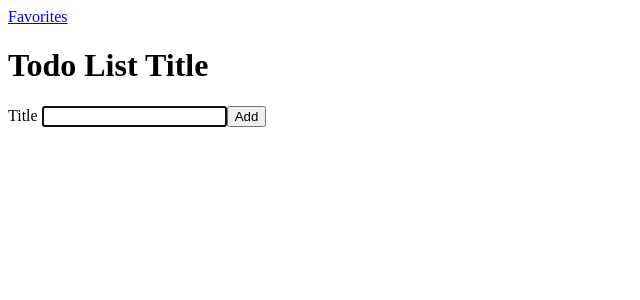
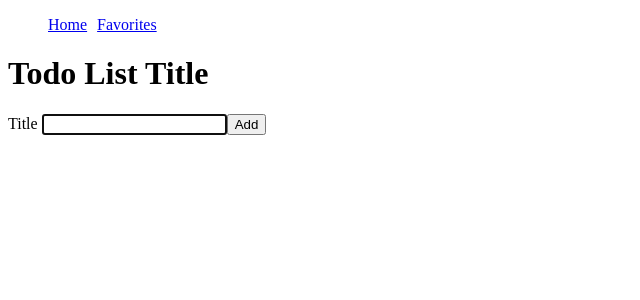
Before and after one commit to Code-the-Dream-School/alpaca-albatross-practicum-team3-back, a React (Create React App) app: page / in a window 1280 px wide. Shown: the top 300 px of the page, without its empty margins (0-640 px from the left). Built offline with nearby package versions, Linux system fonts and the light colour scheme; the HTML template or start-up script is replaced by a standard one.

Commit message:
Working Header

```diff
--- a/src/App.js
+++ b/src/App.js
@@ -2,6 +2,7 @@ import React, {useEffect, useState} from 'react';
 import TodoList from './TodoList';
 import { BrowserRouter, Routes, Route, Link } from 'react-router-dom';
 import FavoritesPage from './FavePage/FavoritesPage';
+import Header from './Header';
 
 
 // Function to preserve list upon refresh. Works with local storage.
@@ -27,7 +28,7 @@ function App() {
         {/* home */}
           <Route path="/" element={
   <>
-            <Link to="/favorites" type="button">Favorites</Link>
+            <Header />
             <h1>Todo List Title</h1>
             <TodoList useSemiPersistentState={useSemiPersistentState}/>
   </>
@@ -37,7 +38,7 @@ function App() {
         {/* FavePage */}
           <Route path="/Favorites" element={
   <>
-            <Link to="/" type="button">Home</Link>
+            <Header />
             <h1>Favorites</h1>
             <FavoritesPage useSemiPersistentState={useSemiPersistentState} />
   </>
--- a/src/FavePage/FavoritesPage.js
+++ b/src/FavePage/FavoritesPage.js
@@ -4,23 +4,24 @@ import AddTodoLabel from "../AddTodoLabel";
 
 
 
-const FavoritesPage = ({ useSemiPersistentState, todoList, handleTitleChange, todoTitle, handleAddTodo  }) => {
+const FavoritesPage = ({ useSemiPersistentState, todoList, handleTitleChange, todoTitle, handleAddTodo, addTodo, setFaveList }) => {
 
-  const [faveList, setFaveList] = useSemiPersistentState();
+
   const [starStatus, setStarStatus] = useState([]);
 
 
     //this function receives the todo.id and key and populates them into faveList
 
-    const handleStar = (e) => {
-      let starList = [...starStatus];
-      if (e.target.starStatus) {
-        starList = [...starStatus, e.target.value];
-      } else {
-        starList.filter(starStatus.indexOf(e.target.value), 1);
-      }
-      setStarStatus(starList);
-      };
+
+    // const handleStar = (e) => {
+    //   let starList = [...starStatus];
+    //   if (e.target.starStatus) {
+    //     starList = [...starStatus, e.target.value];
+    //   } else {
+    //     starList.filter(starStatus.indexOf(e.target.value), 1);
+    //   }
+    //   setStarStatus(starList);
+    //   };
 
     // tapping Star button removes todo from list.
 
@@ -31,7 +32,9 @@ const FavoritesPage = ({ useSemiPersistentState, todoList, handleTitleChange, to
     };
 
   return (
-     <>
+
+    // Testing with AddTodoLabel Component
+    <>
       <form onSubmit={handleAddTodo}>
             <AddTodoLabel
                 todoTitle={todoTitle}
--- /dev/null
+++ b/src/Header.js
@@ -0,0 +1,15 @@
+import React from "react";
+import { Link } from "react-router-dom"
+
+const Header = () => {
+    return (
+        <nav>
+        <ol>
+        <Link to="/" type="button" style={{ marginRight: 10 }}>Home</Link>
+        <Link to="/favorites" type="button" style={{ marginRight: 10 }}>Favorites</Link>
+        </ol>
+      </nav>
+    );
+  };
+
+  export default Header;
```
Also changed, not shown: src/TodoList.js (+15 -2 lines).
